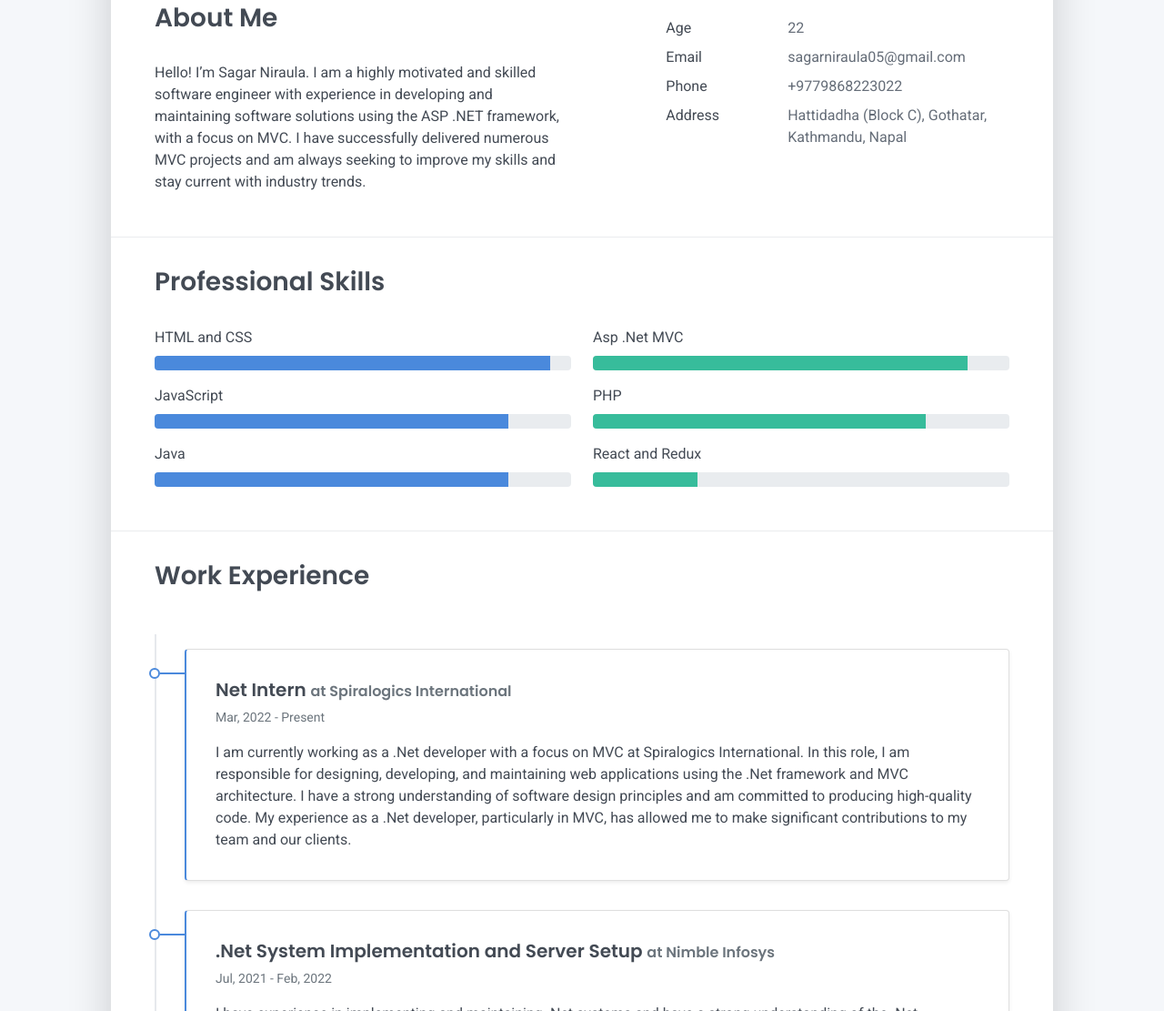
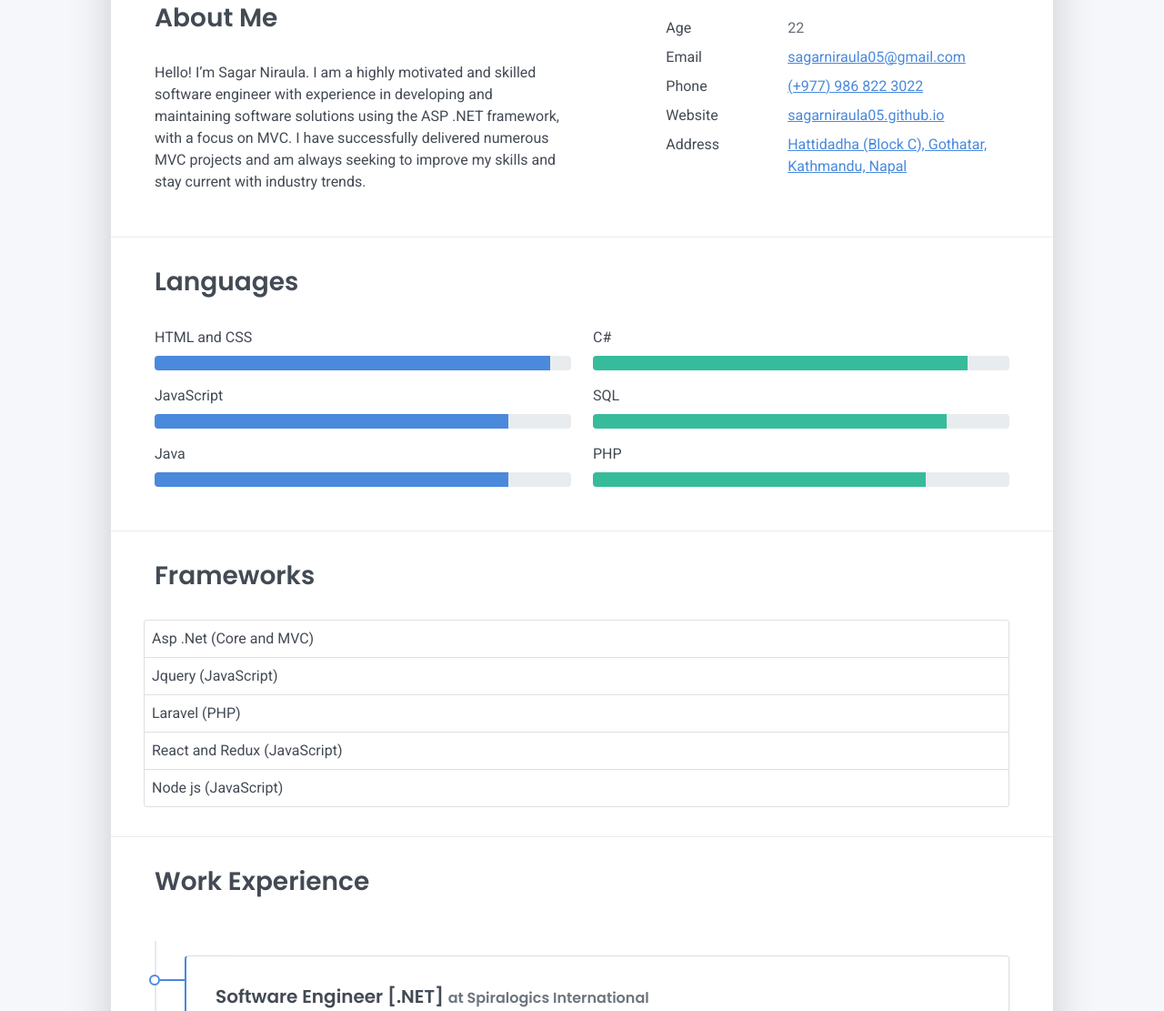
Before and after one commit to sagarniraula05/MyCV, a plain HTML site: page index.html in a window 1280 px wide. Shown: the part 422-1533 px from the top of the page at 91% size. Drawn offline with Linux system fonts and the light colour scheme.

Commit message:
Contact information

```diff
--- a/index.html
+++ b/index.html
@@ -39,21 +39,23 @@
           <nav role="navigation">
             <ul class="nav justify-content-center">
               <li class="nav-item"><a class="nav-link"
-                  href="https://twitter.com/SagarNi68358201?t=czq_yjUHMSp04iFKas5c-g&s=09" title="Twitter" target="_blank" ><i
-                    class="fab fa-twitter"></i><span class="menu-title sr-only">Twitter</span></a>
+                  href="https://twitter.com/SagarNi68358201?t=czq_yjUHMSp04iFKas5c-g&s=09" title="Twitter"
+                  target="_blank"><i class="fab fa-twitter"></i><span class="menu-title sr-only">Twitter</span></a>
               </li>
-              <li class="nav-item"><a class="nav-link" href="https://www.linkedin.com/in/sagar-niraula-1256bb1a7" target="_blank"
-                  title="Linkedin"><i class="fab fa-linkedin"></i><span class="menu-title sr-only">Linkedin</span></a>
+              <li class="nav-item"><a class="nav-link" href="https://www.linkedin.com/in/sagar-niraula-1256bb1a7"
+                  target="_blank" title="Linkedin"><i class="fab fa-linkedin"></i><span
+                    class="menu-title sr-only">Linkedin</span></a>
               </li>
-              <li class="nav-item"><a class="nav-link" href="https://www.facebook.com/sagar.niraula.399?mibextid=ZbWKwL" target="_blank"
-                  title="Facebook"><i class="fab fa-facebook"></i><span class="menu-title sr-only">Facebook</span></a>
+              <li class="nav-item"><a class="nav-link" href="https://www.facebook.com/sagar.niraula.399?mibextid=ZbWKwL"
+                  target="_blank" title="Facebook"><i class="fab fa-facebook"></i><span
+                    class="menu-title sr-only">Facebook</span></a>
               </li>
               <li class="nav-item"><a class="nav-link" href="https://www.instagram.com/_sagar_niraula" target="_blank"
                   title="Instagram"><i class="fab fa-instagram"></i><span
                     class="menu-title sr-only">Instagram</span></a>
               </li>
-              <li class="nav-item"><a class="nav-link" href="https://github.com/sagarniraula05" target="_blank" title="Github"><i
-                    class="fab fa-github"></i><span class="menu-title sr-only">Github</span></a>
+              <li class="nav-item"><a class="nav-link" href="https://github.com/sagarniraula05" target="_blank"
+                  title="Github"><i class="fab fa-github"></i><span class="menu-title sr-only">Github</span></a>
               </li>
             </ul>
           </nav>
@@ -100,27 +102,37 @@
                   <div class="pb-1">Email</div>
                 </div>
                 <div class="col-sm-8">
-                  <div class="pb-1 text-secondary">sagarniraula05@gmail.com</div>
+                  <div class="pb-1 text-secondary"><a
+                      href="mailto:sagarniraula05@gmail.com">sagarniraula05@gmail.com</a></div>
                 </div>
                 <div class="col-sm-4">
                   <div class="pb-1">Phone</div>
                 </div>
                 <div class="col-sm-8">
-                  <div class="pb-1 text-secondary">+9779868223022</div>
+                  <div class="pb-1 text-secondary"><a href="tel:+9779868223022">(+977) 986 822 3022</a></div>
+                </div>
+                <div class="col-sm-4">
+                  <div class="pb-1">Website</div>
+                </div>
+                <div class="col-sm-8">
+                  <div class="pb-1 text-secondary"><a href="https://sagarniraula05.github.io/MyCV"
+                      target="_blank">sagarniraula05.github.io</a></div>
                 </div>
                 <div class="col-sm-4">
                   <div class="pb-1">Address</div>
                 </div>
                 <div class="col-sm-8">
-                  <div class="pb-1 text-secondary">Hattidadha (Block C), Gothatar, Kathmandu, Napal</div>
+                  <div class="pb-1 text-secondary"><a href="https://goo.gl/maps/75fZtckmS5RNNA8F9"
+                      target="_blank">Hattidadha (Block C), Gothatar, Kathmandu, Napal</a></div>
                 </div>
+
               </div>
             </div>
           </div>
         </div>
         <hr class="d-print-none" />
         <div class="skills-section px-3 px-lg-4">
-          <h2 class="h3 mb-3">Professional Skills</h2>
+          <h2 class="h3 mb-3">Languages</h2>
           <div class="row">
             <div class="col-md-6">
               <div class="mb-2"><span>HTML and CSS</span>
@@ -146,10 +158,17 @@
               </div>
             </div>
             <div class="col-md-6">
-              <div class="mb-2"><span>Asp .Net MVC</span>
+              <div class="mb-2"><span>C#</span>
                 <div class="progress my-1">
                   <div class="progress-bar bg-success" role="progressbar" data-aos="zoom-in-right" data-aos-delay="400"
                     data-aos-anchor=".skills-section" style="width: 90%" aria-valuenow="90" aria-valuemin="0"
+                    aria-valuemax="100"></div>
+                </div>
+              </div>
+              <div class="mb-2"><span>SQL</span>
+                <div class="progress my-1">
+                  <div class="progress-bar bg-success" role="progressbar" data-aos="zoom-in-right" data-aos-delay="500"
+                    data-aos-anchor=".skills-section" style="width: 85%" aria-valuenow="85" aria-valuemin="0"
                     aria-valuemax="100"></div>
                 </div>
               </div>
@@ -160,14 +179,20 @@
                     aria-valuemax="100"></div>
                 </div>
               </div>
-              <div class="mb-2"><span>React and Redux</span>
-                <div class="progress my-1">
-                  <div class="progress-bar bg-success" role="progressbar" data-aos="zoom-in-right" data-aos-delay="500"
-                    data-aos-anchor=".skills-section" style="width: 25%" aria-valuenow="25" aria-valuemin="0"
-                    aria-valuemax="100"></div>
             </div>
           </div>
         </div>
+        <hr class="d-print-none" />
+        <div class="skills-section px-3 px-lg-4">
+          <h2 class="h3 mb-3">Frameworks</h2>
+          <div class="row">
+            <ul class="list-group">
+              <li class="list-group-item p-1">Asp .Net (Core and MVC)</li>
+              <li class="list-group-item p-1">Jquery (JavaScript)</li>
+              <li class="list-group-item p-1">Laravel (PHP)</li>
+              <li class="list-group-item p-1">React and Redux (JavaScript)</li>
+              <li class="list-group-item p-1">Node js (JavaScript)</li>
+            </ul>
           </div>
         </div>
         <hr class="d-print-none" />
@@ -176,23 +201,36 @@
           <div class="timeline">
             <div class="timeline-card timeline-card-primary card shadow-sm">
               <div class="card-body">
-                <div class="h5 mb-1">Net Intern <span class="text-muted h6">at Spiralogics International</span></div>
+                <div class="h5 mb-1">Software Engineer [.NET] <span class="text-muted h6">at Spiralogics
+                    International</span></div>
                 <div class="text-muted text-small mb-2">Mar, 2022 - Present</div>
-                <div>I am currently working as a .Net developer with a focus on MVC at Spiralogics International. In this role, I am responsible for designing, developing, and maintaining web applications using the .Net framework and MVC architecture. I have a strong understanding of software design principles and am committed to producing high-quality code. My experience as a .Net developer, particularly in MVC, has allowed me to make significant contributions to my team and our clients.</div>
+                <div>I am currently working as a .Net developer with a focus on MVC at Spiralogics International. In
+                  this role, I am responsible for designing, developing, and maintaining web applications using the .Net
+                  framework and MVC architecture. I have a strong understanding of software design principles and am
+                  committed to producing high-quality code. My experience as a .Net developer, particularly in MVC, has
+                  allowed me to make significant contributions to my team and our clients.</div>
               </div>
             </div>
             <div class="timeline-card timeline-card-primary card shadow-sm">
               <div class="card-body">
-                <div class="h5 mb-1">.Net System Implementation and Server Setup <span class="text-muted h6">at Nimble Infosys</span></div>
+                <div class="h5 mb-1">.Net System Implementation and Server Setup <span class="text-muted h6">at Nimble
+                    Infosys</span></div>
                 <div class="text-muted text-small mb-2">Jul, 2021 - Feb, 2022</div>
-                <div>I have experience in implementing and maintaining .Net systems and have a strong understanding of the .Net framework hosting. I have successfully delivered projects on various clients utilizing .Net technologies, including web applications and server-side solutions. I am skilled in server setup and have experience with configuring and maintaining servers running various operating systems. </div>
+                <div>I have experience in implementing and maintaining .Net systems and have a strong understanding of
+                  the .Net framework hosting. I have successfully delivered projects on various clients utilizing .Net
+                  technologies, including web applications and server-side solutions. I am skilled in server setup and
+                  have experience with configuring and maintaining servers running various operating systems. </div>
               </div>
             </div>
             <div class="timeline-card timeline-card-primary card shadow-sm">
               <div class="card-body">
-                <div class="h5 mb-1">Wordpress Designer and Photoshop <span class="text-muted h6">at Digital Marketing Agency</span></div>
+                <div class="h5 mb-1">Wordpress Designer and Photoshop <span class="text-muted h6">at Digital Marketing
+                    Agency</span></div>
                 <div class="text-muted text-small mb-2">May, 2020 - Jul, 2021</div>
-                <div>As a WordPress developer and graphic designer with experience at a digital marketing agency, I have a strong understanding of WordPress and have developed numerous custom WordPress websites. I am also skilled in hosting and have experience with managing and maintaining websites on various hosting platforms. In addition, I have expertise in graphic design, particularly using Photoshop.</div>
+                <div>As a WordPress developer and graphic designer with experience at a digital marketing agency, I have
+                  a strong understanding of WordPress and have developed numerous custom WordPress websites. I am also
+                  skilled in hosting and have experience with managing and maintaining websites on various hosting
+                  platforms. In addition, I have expertise in graphic design, particularly using Photoshop.</div>
               </div>
             </div>
           </div>
@@ -204,25 +242,37 @@
           <div class="timeline">
             <div class="timeline-card timeline-card-success card shadow-sm">
               <div class="card-body">
-                <div class="h5 mb-1">Bachelor in Information Management <span class="text-muted h6">from Orchid International College</span></div>
+                <div class="h5 mb-1">Bachelor in Information Management <span class="text-muted h6">from Orchid
+                    International College</span></div>
                 <div class="text-muted text-small mb-2">2017 - 2021</div>
-                <div>I hold a Bachelor's degree in Information Management from Tribhuvan University. This degree program focused on the management of information systems and technology, and covered a range of topics including database design, software development, and project management. Through this program, I developed a strong foundation in the principles and practices of information management, and gained the technical and problem-solving skills necessary to be a successful IT professional.</div>
+                <div>I hold a Bachelor's degree in Information Management from Tribhuvan University. This degree program
+                  focused on the management of information systems and technology, and covered a range of topics
+                  including database design, software development, and project management. Through this program, I
+                  developed a strong foundation in the principles and practices of information management, and gained
+                  the technical and problem-solving skills necessary to be a successful IT professional.</div>
               </div>
             </div>
             <div class="timeline-card timeline-card-success card shadow-sm">
               <div class="card-body">
-                <div class="h5 mb-1">High School on Management <span class="text-muted h6">from SOS Hermann Gmeiner School</span>
+                <div class="h5 mb-1">High School on Management <span class="text-muted h6">from SOS Hermann Gmeiner
+                    School</span>
                 </div>
                 <div class="text-muted text-small mb-2">2015 - 2017</div>
-                <div>During my time there, I excelled in my studies, particularly in the fields of mathematics and computer science. I also actively participated in extracurricular activities, including the school's computer club and math team.</div>
+                <div>During my time there, I excelled in my studies, particularly in the fields of mathematics and
+                  computer science. I also actively participated in extracurricular activities, including the school's
+                  computer club and math team.</div>
               </div>
             </div>
             <div class="timeline-card timeline-card-success card shadow-sm">
               <div class="card-body">
-                <div class="h5 mb-1">Secondary Education <span class="text-muted h6">from Highland English Secondary School</span>
+                <div class="h5 mb-1">Secondary Education <span class="text-muted h6">from Highland English Secondary
+                    School</span>
                 </div>
                 <div class="text-muted text-small mb-2">2014</div>
-                <div>I developed a strong foundation in the core subjects, including mathematics, science, and language arts. I also had the opportunity to explore my interests in technology through elective courses in computer science. My time at school helped to shape my academic and personal interests and prepared me for the next stage of my education.</div>
+                <div>I developed a strong foundation in the core subjects, including mathematics, science, and language
+                  arts. I also had the opportunity to explore my interests in technology through elective courses in
+                  computer science. My time at school helped to shape my academic and personal interests and prepared me
+                  for the next stage of my education.</div>
               </div>
             </div>
           </div>
@@ -263,19 +313,30 @@
                   <div class="pb-1">Email</div>
                 </div>
                 <div class="col-sm-8">
-                  <div class="pb-1 text-secondary">sagarniraula05@gmail.com</div>
+                  <div class="pb-1 text-secondary"><a
+                      href="mailto:sagarniraula05@gmail.com">sagarniraula05@gmail.com</a></div>
                 </div>
                 <div class="col-sm-4">
                   <div class="pb-1">Phone</div>
                 </div>
                 <div class="col-sm-8">
-                  <div class="pb-1 text-secondary">+9779868223022</div>
+                  <div class="pb-1 text-secondary"><a href="tel:+9779868223022">(+977) 986 822 3022</a></div>
+                </div>
+                <div class="col-sm-4">
+                  <div class="pb-1">Website</div>
+                </div>
+                <div class="col-sm-8">
+                  <div class="pb-1 text-secondary"><a href="https://sagarniraula05.github.io/MyCV"
+                      target="_blank">sagarniraula05.github.io</a></div>
                 </div>
                 <div class="col-sm-4">
                   <div class="pb-1">Address</div>
                 </div>
                 <div class="col-sm-8">
-                  <div class="pb-1 text-secondary">Hattidadha (Block C), Gothatar, Kathmandu, Napal</div>
+                  <div class="pb-1 text-secondary"><a href="https://goo.gl/maps/75fZtckmS5RNNA8F9"
+                      target="_blank">Hattidadha (Block C), Gothatar, Kathmandu, Napal</a></div>
+                </div>
+              </div>
             </div>
           </div>
         </div>
@@ -292,21 +353,23 @@
           <nav role="navigation">
             <ul class="nav justify-content-center">
               <li class="nav-item"><a class="nav-link"
-                href="https://twitter.com/SagarNi68358201?t=czq_yjUHMSp04iFKas5c-g&s=09" title="Twitter" target="_blank" ><i
-                  class="fab fa-twitter"></i><span class="menu-title sr-only">Twitter</span></a>
+                  href="https://twitter.com/SagarNi68358201?t=czq_yjUHMSp04iFKas5c-g&s=09" title="Twitter"
+                  target="_blank"><i class="fab fa-twitter"></i><span class="menu-title sr-only">Twitter</span></a>
               </li>
-            <li class="nav-item"><a class="nav-link" href="https://www.linkedin.com/in/sagar-niraula-1256bb1a7" target="_blank"
-                title="Linkedin"><i class="fab fa-linkedin"></i><span class="menu-title sr-only">Linkedin</span></a>
+              <li class="nav-item"><a class="nav-link" href="https://www.linkedin.com/in/sagar-niraula-1256bb1a7"
+                  target="_blank" title="Linkedin"><i class="fab fa-linkedin"></i><span
+                    class="menu-title sr-only">Linkedin</span></a>
               </li>
-            <li class="nav-item"><a class="nav-link" href="https://www.facebook.com/sagar.niraula.399?mibextid=ZbWKwL" target="_blank"
-                title="Facebook"><i class="fab fa-facebook"></i><span class="menu-title sr-only">Facebook</span></a>
+              <li class="nav-item"><a class="nav-link" href="https://www.facebook.com/sagar.niraula.399?mibextid=ZbWKwL"
+                  target="_blank" title="Facebook"><i class="fab fa-facebook"></i><span
+                    class="menu-title sr-only">Facebook</span></a>
               </li>
               <li class="nav-item"><a class="nav-link" href="https://www.instagram.com/_sagar_niraula" target="_blank"
                   title="Instagram"><i class="fab fa-instagram"></i><span
                     class="menu-title sr-only">Instagram</span></a>
               </li>
-            <li class="nav-item"><a class="nav-link" href="https://github.com/sagarniraula05" target="_blank" title="Github"><i
-                  class="fab fa-github"></i><span class="menu-title sr-only">Github</span></a>
+              <li class="nav-item"><a class="nav-link" href="https://github.com/sagarniraula05" target="_blank"
+                  title="Github"><i class="fab fa-github"></i><span class="menu-title sr-only">Github</span></a>
               </li>
             </ul>
           </nav>
```
Lines whose indentation alone changed are shown as unchanged.
